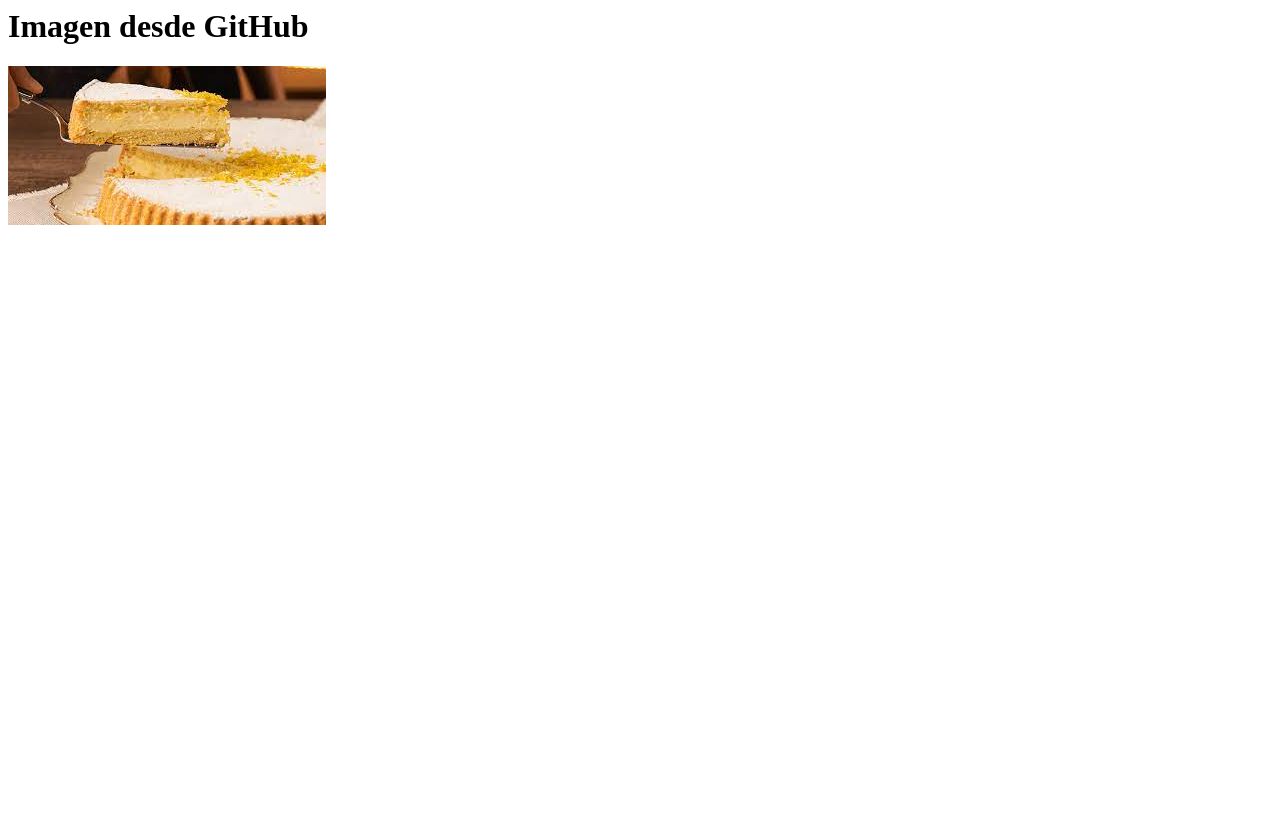
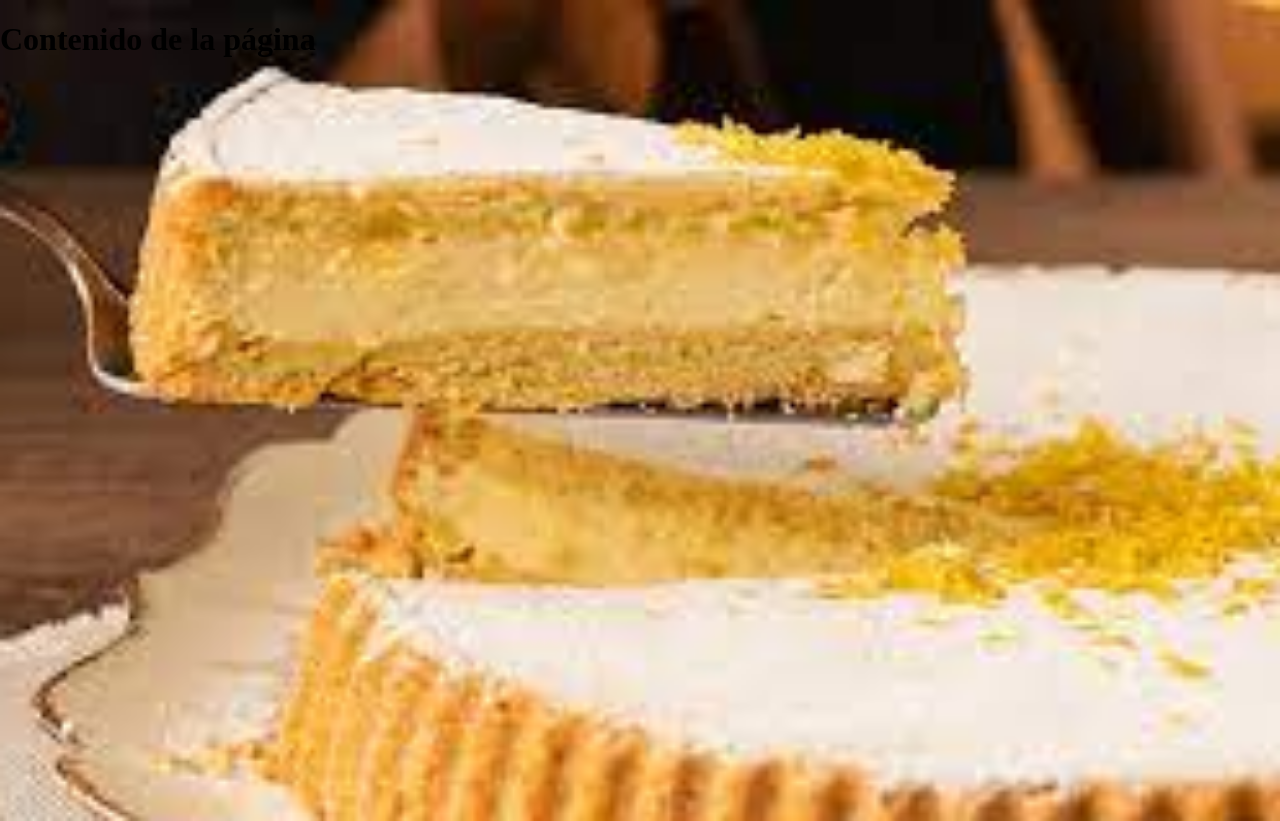
Before and after one commit to espinolagaspar/RepoPublic, a plain HTML site: page index.html in a window 1280 px wide. Before the commit the page ends 800 px from the top, so only its background shows below. Drawn offline with Linux system fonts and the light colour scheme.

Commit message:
subida de img kichenaid

```diff
--- a/index.html
+++ b/index.html
@@ -1,11 +1,23 @@
-<html lang="en">
+<!DOCTYPE html>
+<html lang="es">
 <head>
     <meta charset="UTF-8">
     <meta name="viewport" content="width=device-width, initial-scale=1.0">
-    <title>Mostrar imagen de GitHub</title>
+    <title>Página con Imagen de Fondo</title>
+    <style>
+        body {
+            background-image: url("https://raw.githubusercontent.com/espinolagaspar/RepoPublic/main/img/descarga.webp");
+            background-size: cover; /* Ajusta la imagen al tamaño de la ventana */
+            background-position: center; /* Centra la imagen en el fondo */
+            background-repeat: no-repeat; /* Evita la repetición de la imagen */
+            height: 100vh; /* Ajusta la altura al 100% del viewport (ventana visible) */
+            margin: 0; /* Elimina los márgenes predeterminados del body */
+            padding: 0; /* Elimina el relleno predeterminado del body */
+        }
+    </style>
 </head>
 <body>
-    <h1>Imagen desde GitHub</h1>
-    <img src="https://raw.githubusercontent.com/espinolagaspar/RepoPublic/main/img/descarga.webp" alt="Imagen de Tarta de Ricota">
+    <!-- Contenido de tu página aquí -->
+    <h1>Contenido de la página</h1>
 </body>
 </html>
```
Also changed, not shown: img/kichenaid.webp (added).
